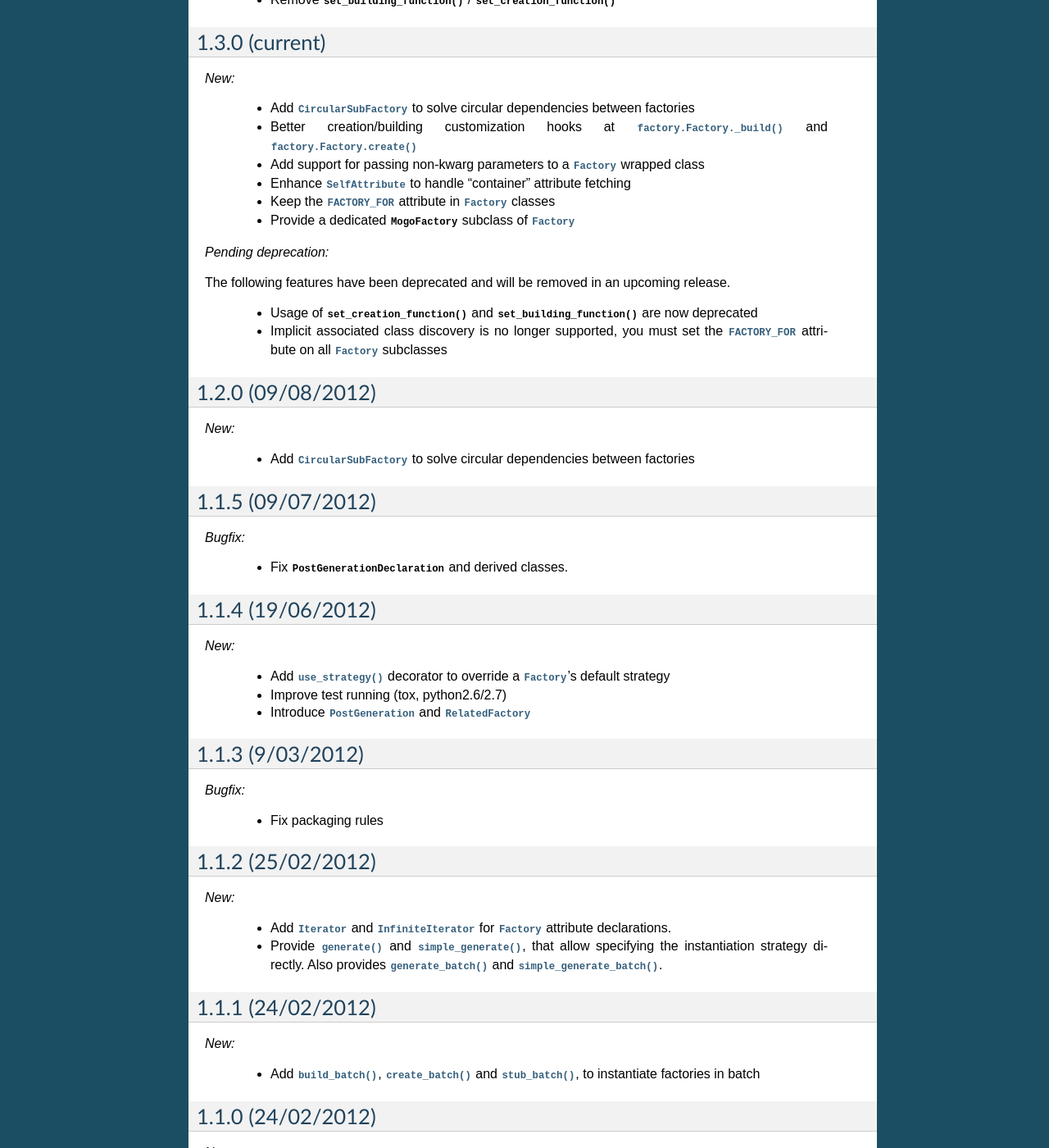
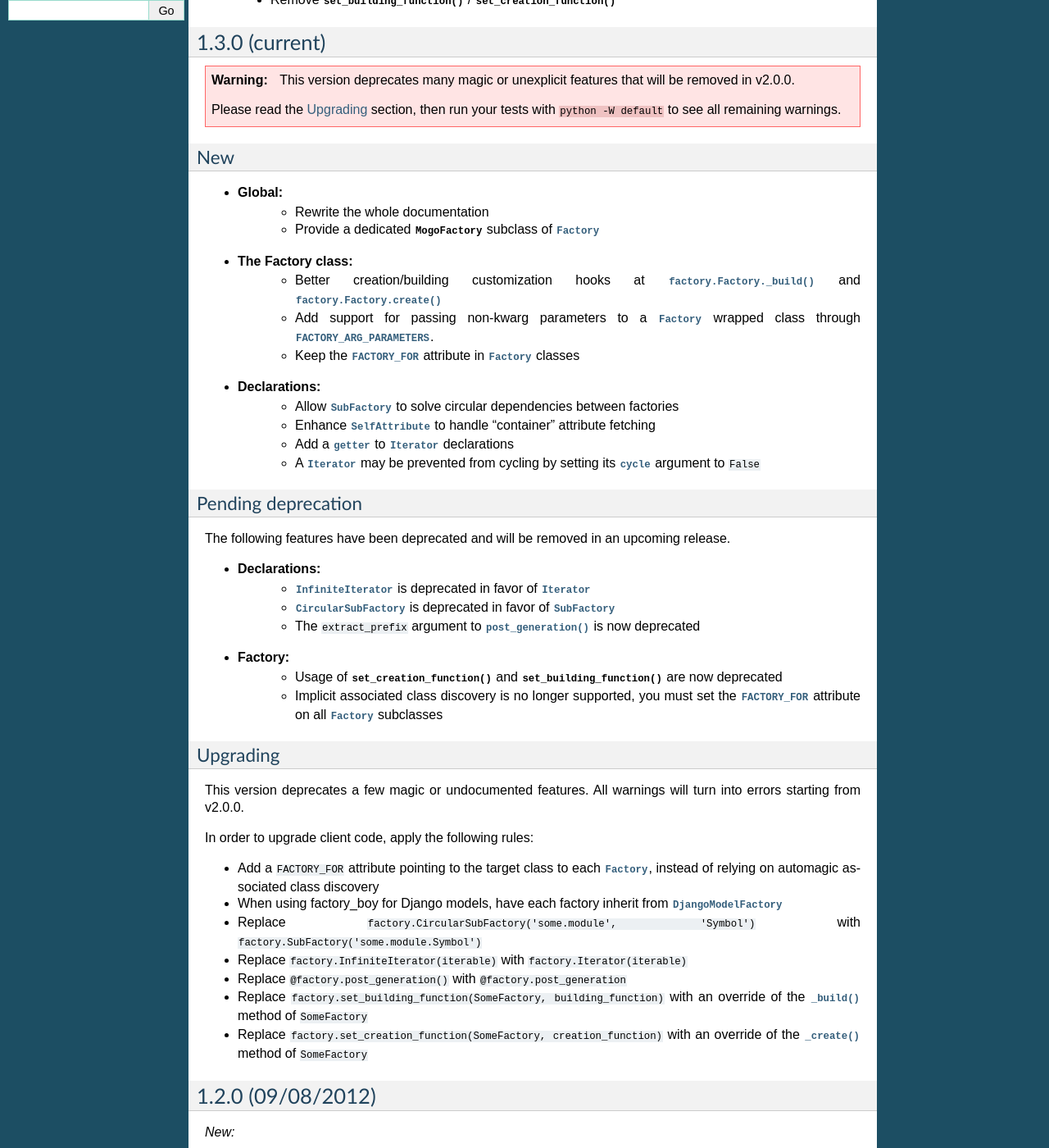
Before and after one commit to FactoryBoy/factory_boy, a Sphinx documentation site: the page built from docs/changelog.rst, in a window 1280 px wide and 1400 px high, scrolled down 466 px. Shown: the whole window at 82% size. Built offline with Sphinx 7.4.7, drawn with Linux system fonts in a browser that asks for light colours; some of the changed text lies outside the part shown.

Commit message:
Update ChangeLog for 1.3.0
Signed-off-by: Raphaël Barrois <raphael.barrois@polytechnique.org>

```diff
--- a/docs/changelog.rst
+++ b/docs/changelog.rst
@@ -24,23 +24,76 @@ ChangeLog
 1.3.0 (current)
 ---------------
 
-*New:*
+.. warning:: This version deprecates many magic or unexplicit features that will be
+             removed in v2.0.0.
 
-    - Add :class:`~factory.CircularSubFactory` to solve circular dependencies between factories
-    - Better creation/building customization hooks at :meth:`factory.Factory._build` and :meth:`factory.Factory.create`
-    - Add support for passing non-kwarg parameters to a :class:`~factory.Factory` wrapped class
-    - Enhance :class:`~factory.SelfAttribute` to handle "container" attribute fetching
-    - Keep the :attr:`~factory.Factory.FACTORY_FOR` attribute in :class:`~factory.Factory` classes
+             Please read the :ref:`changelog-1-3-0-upgrading` section, then run your
+             tests with ``python -W default`` to see all remaining warnings.
+
+New
+"""
+
+- **Global:**
+    - Rewrite the whole documentation
     - Provide a dedicated :class:`~factory.MogoFactory` subclass of :class:`~factory.Factory`
 
-*Pending deprecation:*
+- **The Factory class:**
+    - Better creation/building customization hooks at :meth:`factory.Factory._build` and :meth:`factory.Factory.create`
+    - Add support for passing non-kwarg parameters to a :class:`~factory.Factory`
+      wrapped class through :attr:`~factory.Factory.FACTORY_ARG_PARAMETERS`.
+    - Keep the :attr:`~factory.Factory.FACTORY_FOR` attribute in :class:`~factory.Factory` classes
+
+- **Declarations:**
+    - Allow :class:`~factory.SubFactory` to solve circular dependencies between factories
+    - Enhance :class:`~factory.SelfAttribute` to handle "container" attribute fetching
+    - Add a :attr:`~factory.Iterator.getter` to :class:`~factory.Iterator`
+      declarations
+    - A :class:`~factory.Iterator` may be prevented from cycling by setting
+      its :attr:`~factory.Iterator.cycle` argument to ``False``
+
+
+Pending deprecation
+"""""""""""""""""""
 
 The following features have been deprecated and will be removed in an upcoming release.
 
+- **Declarations:**
+    - :class:`~factory.InfiniteIterator` is deprecated in favor of :class:`~factory.Iterator`
+    - :class:`~factory.CircularSubFactory` is deprecated in favor of :class:`~factory.SubFactory`
+    - The ``extract_prefix`` argument to :meth:`~factory.post_generation` is now deprecated
+
+- **Factory:**
     - Usage of :meth:`~factory.Factory.set_creation_function` and :meth:`~factory.Factory.set_building_function`
       are now deprecated
     - Implicit associated class discovery is no longer supported, you must set the :attr:`~factory.Factory.FACTORY_FOR`
       attribute on all :class:`~factory.Factory` subclasses
+
+
+.. _changelog-1-3-0-upgrading:
+
+Upgrading
+"""""""""
+
+This version deprecates a few magic or undocumented features.
+All warnings will turn into errors starting from v2.0.0.
+
+In order to upgrade client code, apply the following rules:
+
+- Add a ``FACTORY_FOR`` attribute pointing to the target class to each
+  :class:`~factory.Factory`, instead of relying on automagic associated class
+  discovery
+- When using factory_boy for Django models, have each factory inherit from
+  :class:`~factory.DjangoModelFactory`
+- Replace ``factory.CircularSubFactory('some.module', 'Symbol')`` with
+  ``factory.SubFactory('some.module.Symbol')``
+- Replace ``factory.InfiniteIterator(iterable)`` with ``factory.Iterator(iterable)``
+- Replace ``@factory.post_generation()`` with ``@factory.post_generation``
+- Replace ``factory.set_building_function(SomeFactory, building_function)`` with
+  an override of the :meth:`~factory.Factory._build` method of ``SomeFactory``
+- Replace ``factory.set_creation_function(SomeFactory, creation_function)`` with
+  an override of the :meth:`~factory.Factory._create` method of ``SomeFactory``
+
+
 
 1.2.0 (09/08/2012)
 ------------------
```
Also changed, not shown: docs/reference.rst (+18 -9 lines).
